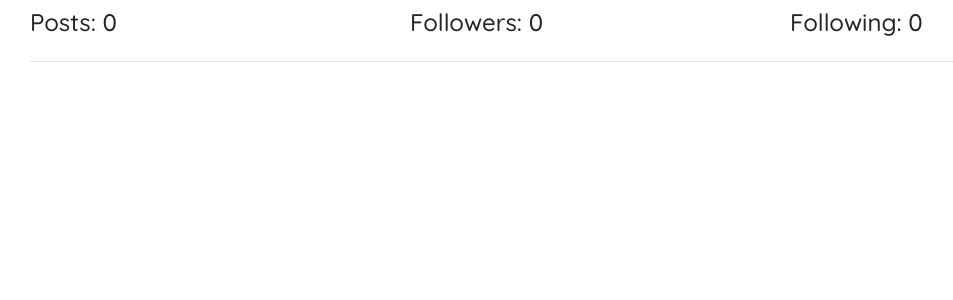
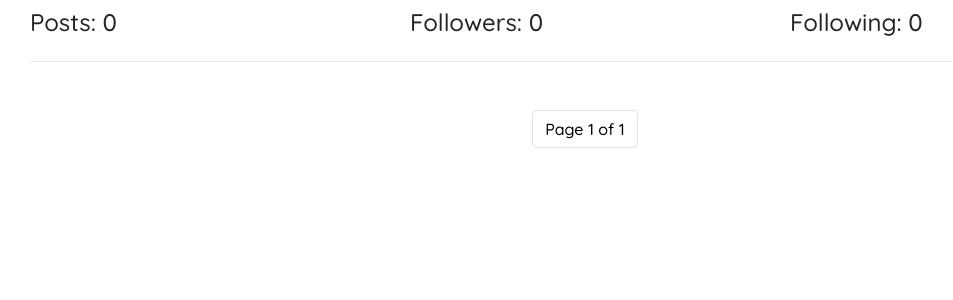
Before and after one commit to Abhishek-Rath/Social-Network, a Django app: page /profile/admin in a window 1280 px wide. Shown: the part 126-426 px from the top of the page, without its empty margins (55-1008 px from the left). Run offline with Django 3.2, Linux system fonts and the light colour scheme; data comes from the database, SQL or seed files in the repository; both versions use the stored data as it was after the commit; tables that the repository leaves empty hold one stand-in row (values such as "Sample post"); some libraries are stand-ins or nearby versions.

Commit message:
added pagination feature in profile page and following page

```diff
--- a/network/templates/network/profile.html
+++ b/network/templates/network/profile.html
@@ -9,7 +9,7 @@
             <div class="col-6"></div>
             <div class="col">
                 {% if request.user != username %}
-                    <button class="btn btn-primary my-2" style="display: flex; float: right;">Follow</button>
+                    <a href="{% url 'follow' username %}" class="btn btn-primary my-2" style="display: flex; float: right;">Follow</a>
                 {% endif %}
             </div>
         </div>
@@ -30,7 +30,7 @@
         <hr>
     </div>
     <div class="container my-5">
-        {% for post in posts %}
+        {% for post in page_obj %}
             <div class="card ">
                 <div class="card-header">
                     <!-- {{ post.user }} -->
@@ -47,4 +47,28 @@
             <br><br>
        {% endfor %}
     </div>
+
+    <ul class="pagination justify-content-center">
+        {% if page_obj.has_previous %}
+            <li class="page-item ">
+                <a class="page-link" href="?page=1">&laquo;</a>
+            </li>
+            <li class="page-item">
+                <a class="page-link" href="?page={{ page_obj.previous_page_number }}">Previous</a>
+            </li>
+        {% endif %}
+
+        <li class="current page-item">
+            <span class="page-link" style="color: black;">Page {{ page_obj.number }} of {{ page_obj.paginator.num_pages }}</span>
+        </li>
+
+        {% if page_obj.has_next %}
+            <li class="page-item">
+                <a class="page-link" href="?page={{ page_obj.next_page_number }}">Next</a>
+            </li>
+            <li class="page-item">
+                <a class="page-link" href="?page={{ page_obj.paginator.num_pages }}"> &raquo;</a>
+            </li>
+        {% endif %}
+      </ul>
 {% endblock %}
--- a/network/urls.py
+++ b/network/urls.py
@@ -9,5 +9,5 @@ urlpatterns = [
     path("logout", views.logout_view, name="logout"),
     path("register", views.register, name="register"),
     path("profile/<str:user>", views.profile, name="profile"),
-    path("following", views.following, name="following")
+    path("following", views.following, name="following"),
 ]
--- a/network/views.py
+++ b/network/views.py
@@ -5,7 +5,7 @@ from django.shortcuts import render, redirect
 from django.urls import reverse
 from django.core.paginator import Paginator
 from django.views.generic import ListView
-# from django.contrib.auth.decorators import login_required
+from django.contrib.auth.decorators import login_required
 
 from .models import User, Post, Follow
 
@@ -102,10 +102,16 @@ def profile(request, user):
     following = len(Follow.objects.filter(follower = user))
 
     posts = Post.objects.filter(user = user).order_by('-date')
+
+    paginator = Paginator(posts, 2)
+    page_number = request.GET.get('page')
+    page_obj = paginator.get_page(page_number)
+
     return render(request, 'network/profile.html', {
         "username": user,
         "followers": followers,
         "following": following,
+        "page_obj": page_obj,
         "posts": posts
     })
 
@@ -137,7 +143,12 @@ def following(request):
     # print(following_users)
     print(following_user_posts)
 
+    paginator = Paginator(following_user_posts, 2)
+    page_number = request.GET.get('page')
+    page_obj = paginator.get_page(page_number)
+
     return render(request, "network/following.html", {
         "following_users":following_users,
-        "following_user_posts":following_user_posts
+        "following_user_posts":following_user_posts,
+        "page_obj":page_obj,
     })
```
Also changed, not shown: network/templates/network/following.html (+25 -1 lines), db.sqlite3.
